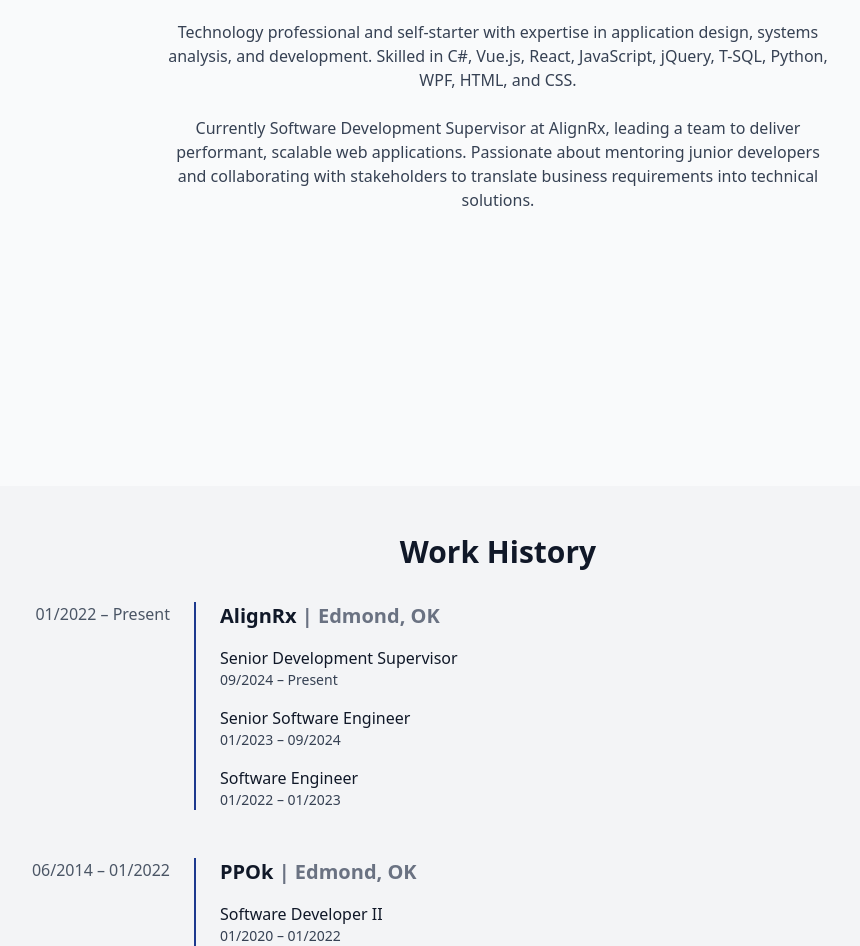
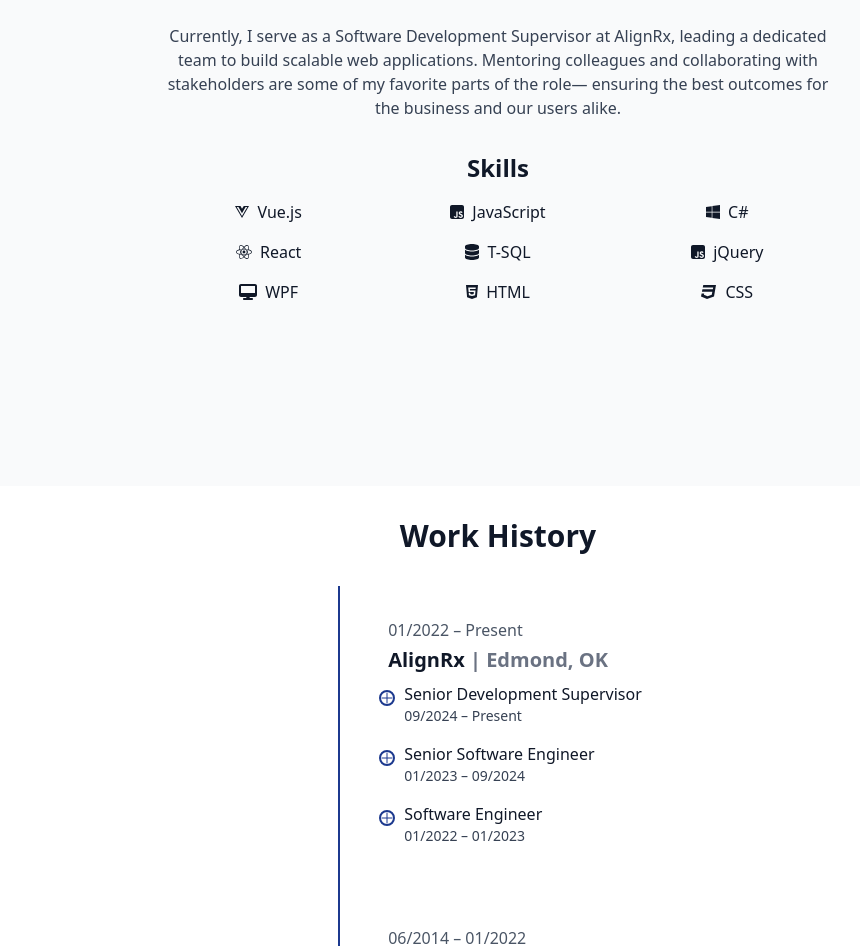
Before and after one commit to austinbowdler/austinbowdler.com, a Nuxt app: page / in a window 1280 px wide. Shown: the part 1114-2060 px from the top of the page, without its empty margins (142-1002 px from the left). Built offline with nearby package versions, Linux system fonts and the light colour scheme.

Commit message:
updated somse sections

```diff
--- a/components/AboutSection.vue
+++ b/components/AboutSection.vue
@@ -1,20 +1,45 @@
 <script setup lang="ts">
-// No props
+const skills = [
+    { name: 'Vue.js', icon: ['fab', 'vuejs'] },
+    { name: 'JavaScript', icon: ['fab', 'js-square'] },
+    { name: 'C#', icon: ['fab', 'windows'] },
+    { name: 'React', icon: ['fab', 'react'] },
+    { name: 'T-SQL', icon: ['fas', 'database'] },
+    { name: 'jQuery', icon: ['fab', 'js-square'] },
+    { name: 'WPF', icon: ['fas', 'desktop'] },
+    { name: 'HTML', icon: ['fab', 'html5'] },
+    { name: 'CSS', icon: ['fab', 'css3'] },
+]
 </script>
 
 <template>
     <section class="min-h-screen flex items-center justify-center px-8 bg-gray-50">
         <div class="max-w-2xl text-center space-y-6">
             <h2 class="text-3xl font-bold">About Me</h2>
+            <!-- Updated paragraphs -->
             <p class="text-gray-700">
-                Technology professional and self-starter with expertise in application design, systems analysis, and
-                development. Skilled in C#, Vue.js, React, JavaScript, jQuery, T-SQL, Python, WPF, HTML, and CSS.
+                I'm a passionate technology professional with expertise in application design,
+                systems analysis, and development. With a background in full-stack engineering,
+                I love translating ideas into performant, maintainable solutions.
             </p>
             <p class="text-gray-700">
-                Currently Software Development Supervisor at AlignRx, leading a team to deliver performant, scalable web
-                applications. Passionate about mentoring junior developers and collaborating with stakeholders to
-                translate business requirements into technical solutions.
+                Currently, I serve as a Software Development Supervisor at AlignRx, leading a
+                dedicated team to build scalable web applications. Mentoring colleagues and
+                collaborating with stakeholders are some of my favorite parts of the role—
+                ensuring the best outcomes for the business and our users alike.
             </p>
+
+            <!-- New Skills section -->
+            <div class="mt-8">
+                <h3 class="text-2xl font-bold mb-4">Skills</h3>
+                <ul class="grid grid-cols-2 sm:grid-cols-3 gap-4">
+                    <li v-for="skill in skills" :key="skill.name" class="flex items-center space-x-2 justify-center">
+                        <!-- Actual icon reference using the skill's icon property -->
+                        <font-awesome-icon :icon="skill.icon" />
+                        <span>{{ skill.name }}</span>
+                    </li>
+                </ul>
+            </div>
         </div>
     </section>
 </template>
--- a/components/ContactSection.vue
+++ b/components/ContactSection.vue
@@ -1,12 +1,15 @@
 <script setup lang="ts">
-import ContactForm from '@/components/ContactForm.vue'
+// Removed the ContactForm import and usage
 </script>
 
 <template>
     <section id="contact" class="min-h-screen flex items-center justify-center px-8 bg-gray-50">
         <div class="w-full max-w-lg">
             <h2 class="text-3xl font-bold text-center mb-6">Contact Me</h2>
-            <ContactForm />
+            <p class="text-center text-gray-700">
+                Please send me an email at
+                <a href="mailto:austin@austinbowdler.com" class="text-blue-900">austin@austinbowdler.com</a>.
+            </p>
         </div>
     </section>
 </template>
--- a/components/HeroSection.vue
+++ b/components/HeroSection.vue
@@ -8,10 +8,7 @@
         <div class="text-center space-y-4">
             <h1 class="text-5xl font-extrabold">Austin Bowdler</h1>
             <p class="text-xl">Web Software Developer & Designer</p>
-            <a href="#projects"
-                class="inline-block mt-6 px-8 py-3 bg-white text-blue-900 font-semibold rounded-full hover:bg-gray-100">
-                See My Work
-            </a>
+
         </div>
     </section>
 </template>
--- a/components/WorkHistorySection.vue
+++ b/components/WorkHistorySection.vue
@@ -1,6 +1,16 @@
 <script setup lang="ts">
-interface Role { title: string; period: string; }
-interface Entry { company: string; location: string; date: string; roles: Role[]; }
+import { ref, onMounted, nextTick } from 'vue'
+
+interface Role {
+    title: string
+    period: string
+}
+interface Entry {
+    company: string
+    location: string
+    date: string
+    roles: Role[]
+}
 
 const timeline: Entry[] = [
     {
@@ -24,24 +34,78 @@
         ],
     },
 ]
+
+// Tracks which roles are visible
+const visibleRoles = ref<Record<string, boolean>>({})
+
+onMounted(() => {
+    // Initialize each role as hidden
+    timeline.forEach(entry => {
+        entry.roles.forEach(role => {
+            const id = role.title.replace(/\s+/g, '-').toLowerCase()
+            visibleRoles.value[id] = false
+        })
+    })
+
+    // Observe each role element on the page
+    nextTick(() => {
+        const observer = new IntersectionObserver(entries => {
+            entries.forEach(entry => {
+                if (entry.isIntersecting) {
+                    const roleId = entry.target.getAttribute('data-role-id')
+                    if (roleId) {
+                        visibleRoles.value[roleId] = true
+                    }
+                    observer.unobserve(entry.target)
+                }
+            })
+        })
+
+        timeline.forEach(entry => {
+            entry.roles.forEach(role => {
+                const id = role.title.replace(/\s+/g, '-').toLowerCase()
+                const el = document.querySelector(`[data-role-id="${id}"]`)
+                if (el) observer.observe(el)
+            })
+        })
+    })
+})
 </script>
 
 <template>
-    <section id="work-history" class="min-h-screen px-8 py-12 bg-gray-100">
+    <section id="work-history" class="py-8">
         <h2 class="text-3xl font-bold text-center mb-8">Work History</h2>
-        <div class="space-y-12">
-            <div v-for="entry in timeline" :key="entry.company" class="flex items-start">
-                <div class="w-1/4 text-right pr-6">
-                    <p class="text-gray-600">{{ entry.date }}</p>
-                </div>
-                <div class="w-3/4 pl-6 border-l-2 border-blue-900">
-                    <h3 class="text-xl font-semibold">
-                        {{ entry.company }} <span class="text-gray-500">| {{ entry.location }}</span>
+        <div class="flex justify-center">
+            <!-- The vertical border line -->
+            <div class="relative border-l-2 border-blue-900 space-y-12 px-4">
+                <!-- Loop over each company -->
+                <div v-for="entry in timeline" :key="entry.company" class="relative pt-8">
+                    <!-- Slight left margin so text sits to the right of the line -->
+                    <p class="ml-8 text-gray-600 mb-1">{{ entry.date }}</p>
+                    <h3 class="ml-8 text-xl font-semibold">
+                        {{ entry.company }}
+                        <span class="text-gray-500">| {{ entry.location }}</span>
                     </h3>
-                    <ul class="mt-4 space-y-4">
-                        <li v-for="role in entry.roles" :key="role.title">
-                            <p class="font-medium">{{ role.title }}</p>
-                            <p class="text-gray-700 text-sm">{{ role.period }}</p>
+
+                    <!-- Roles on the line -->
+                    <ul class="mt-2 space-y-4 ml-8">
+                        <li v-for="role in entry.roles" :key="role.title"
+                            class="relative transition-all duration-700 ease-out transform"
+                            :data-role-id="role.title.replace(/\s+/g, '-').toLowerCase()" :class="visibleRoles[role.title.replace(/\s+/g, '-').toLowerCase()]
+                                ? 'opacity-100 translate-y-0'
+                                : 'opacity-0 translate-y-8'">
+                            <!-- Icon positioned over the border line -->
+                            <div
+                                class="absolute left-[-9px] top-2 w-4 h-4 rounded-full bg-white border-2 border-blue-900 flex items-center justify-center">
+                                <svg xmlns="http://www.w3.org/2000/svg" class="h-3 w-3 text-blue-900" fill="none"
+                                    viewBox="0 0 24 24" stroke="currentColor" stroke-width="2">
+                                    <path stroke-linecap="round" stroke-linejoin="round" d="M12 2v20m10-10H2" />
+                                </svg>
+                            </div>
+                            <div class="pl-4">
+                                <p class="font-medium">{{ role.title }}</p>
+                                <p class="text-gray-700 text-sm">{{ role.period }}</p>
+                            </div>
                         </li>
                     </ul>
                 </div>
--- a/nuxt.config.ts
+++ b/nuxt.config.ts
@@ -4,6 +4,7 @@
 export default defineNuxtConfig({
 	compatibilityDate: '2025-05-15',
 	devtools: { enabled: true },
-  css: ['~/assets/css/main.css'],
+	css: ['~/assets/css/main.css'],
 	vite: { plugins: [tailwindcss()] },
+	plugins: ['~/plugins/fontawesome.js'],
 });
--- a/package.json
+++ b/package.json
@@ -10,6 +10,10 @@
     "postinstall": "nuxt prepare"
   },
   "dependencies": {
+    "@fortawesome/fontawesome-svg-core": "^6.7.2",
+    "@fortawesome/free-brands-svg-icons": "^6.7.2",
+    "@fortawesome/free-solid-svg-icons": "^6.7.2",
+    "@fortawesome/vue-fontawesome": "^3.0.8",
     "@tailwindcss/vite": "^4.1.7",
     "nuxt": "^3.17.4",
     "tailwindcss": "^4.1.7",
--- /dev/null
+++ b/plugins/fontawesome.js
@@ -0,0 +1,27 @@
+import { defineNuxtPlugin } from '#app'
+import { library } from '@fortawesome/fontawesome-svg-core'
+import { FontAwesomeIcon } from '@fortawesome/vue-fontawesome'
+
+// Brand icons
+import { faVuejs, faJsSquare, faReact, faWindows, faHtml5, faCss3 } from '@fortawesome/free-brands-svg-icons'
+
+// Solid icons
+import { faCode, faDatabase, faDesktop } from '@fortawesome/free-solid-svg-icons'
+
+// Add them all to the Font Awesome library
+library.add(
+    faVuejs,
+    faJsSquare,
+    faReact,
+    faWindows,
+    faHtml5,
+    faCss3,
+    faCode,
+    faDatabase,
+    faDesktop
+)
+
+// Register FontAwesomeIcon as a global component
+export default defineNuxtPlugin((nuxtApp) => {
+    nuxtApp.vueApp.component('font-awesome-icon', FontAwesomeIcon)
+})
```
Also changed, not shown: 1 other file (tests, documents, lock files or other folders).
